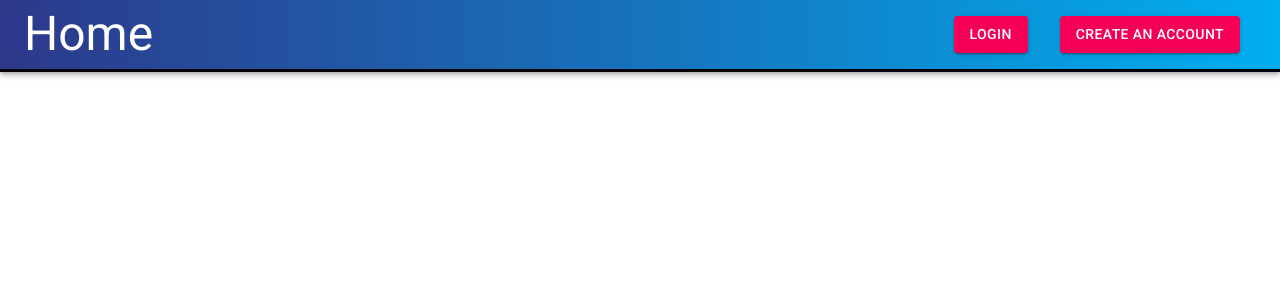
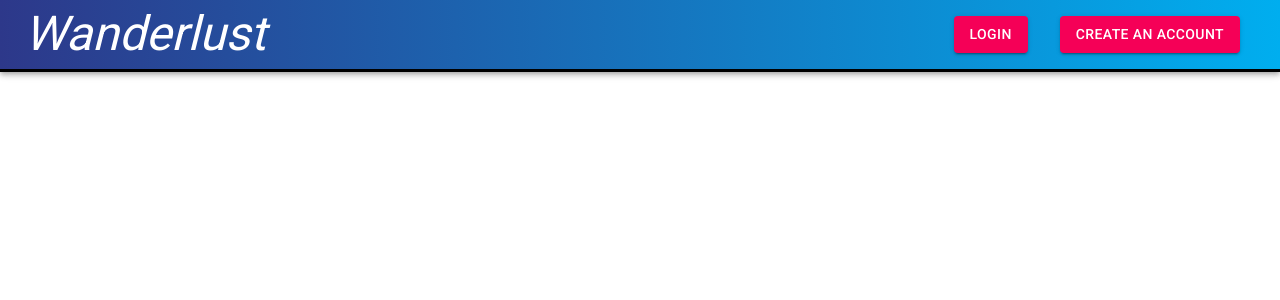
Before and after one commit to bcheung98/travel-planner-frontend, a React (Create React App) app: page / in a window 1280 px wide. Shown: the top 300 px of the page. Built offline with nearby package versions, Linux system fonts and the light colour scheme.

Commit message:
Website title on navbar

```diff
--- a/src/components/Nav.js
+++ b/src/components/Nav.js
@@ -26,7 +26,7 @@ const Nav = ({ logged_in, history }) => {
             <AppBar position="static" className="nav-bar">
                 <Toolbar>
                     <Typography variant="h3" className={classes.title} onClick={() => history.push("/")}>
-                        <span style={{ cursor: "pointer" }}>Home</span>
+                        <i style={{ cursor: "pointer" }}>Wanderlust</i>
                     </Typography>
                     {
                         !logged_in && (
```
